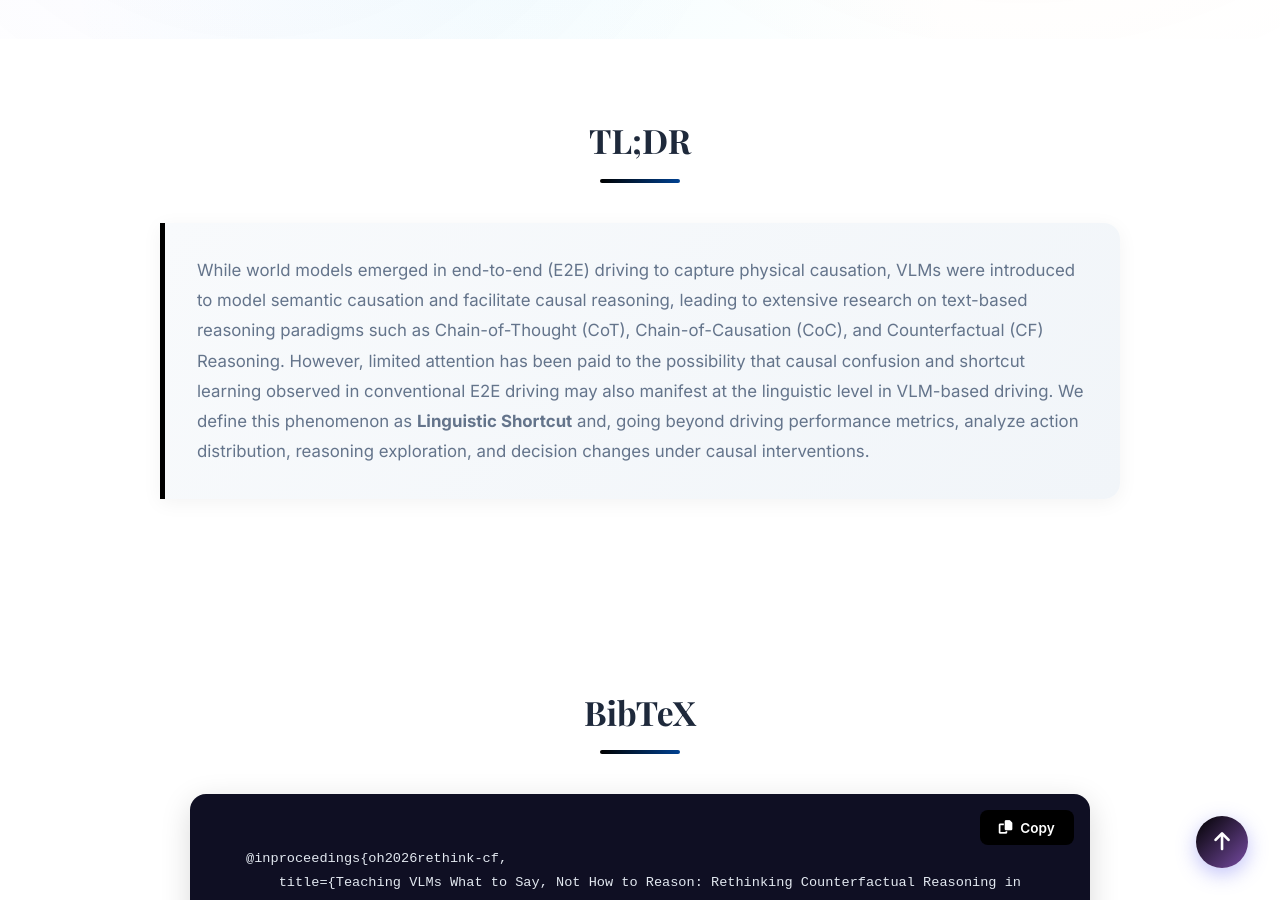
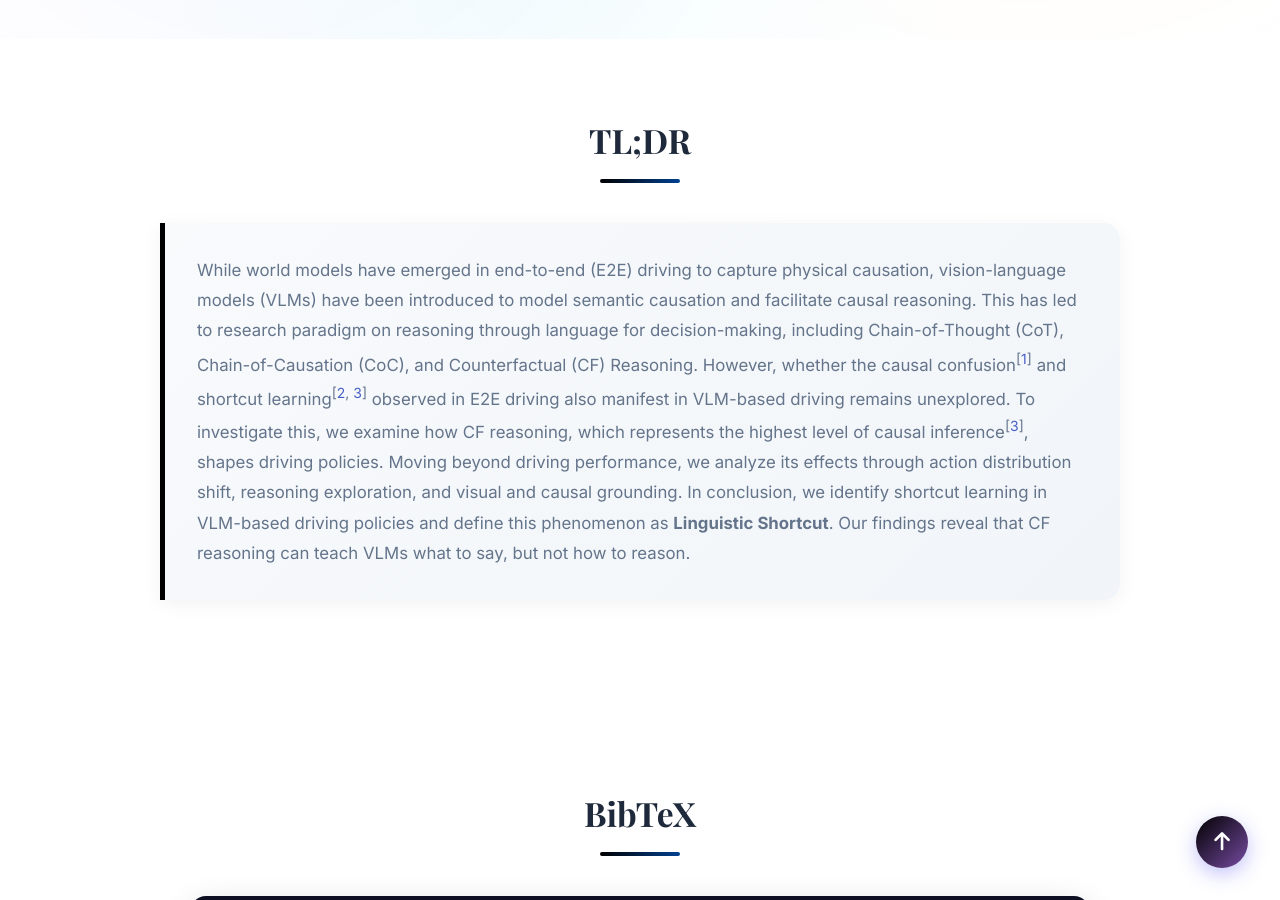
Before and after one commit to OPhD-hahao/OPhD-hahao.github.io, a Jekyll site: the page projects/Rethink-CF/index.html, which Jekyll copies as it is, in a window 1280 px wide and 900 px high, scrolled down 580 px. Built offline with Jekyll 4.4.1, drawn with Linux system fonts in a browser that asks for light colours; a style sheet for code colours, icons or effects is not loaded.

Commit message:
docs: edit TL;DR

```diff
--- a/projects/Rethink-CF/index.html
+++ b/projects/Rethink-CF/index.html
@@ -1040,14 +1040,13 @@ Rethinking Counterfactual Reasoning in Autonomous Driving</title>
 
       <div class="tldr-box">
         <p>
-          <!-- E2E 주행에서 World Model이 물리적 인과(physical causation)를 위해 등장했다면, VLM은 의미론적 인과와 인과 추론을 위해 도입되었고,
-          이에 따라 CoT, CoC, CF Reasoning 같은 텍스트 기반 추론 연구가 활발히 이어져 왔다.
-          그러나 E2E 주행의 causal confusion과 shortcut learning이 VLM 기반 주행에서도 언어 수준으로 옮겨올 수 있다는 문제의식은 부족했고,
-          본 연구는 이를 ‘Linguistic Shortcut’으로 정의하며 Driving Score 중심 평가에서 벗어나 행동 분포와 추론 과정을 직접 분석하는 평가 방식을 제안한다. -->
-          While world models emerged in end-to-end (E2E) driving to capture physical causation, VLMs were introduced to model semantic causation and facilitate causal reasoning,
-          leading to extensive research on text-based reasoning paradigms such as Chain-of-Thought (CoT), Chain-of-Causation (CoC), and Counterfactual (CF) Reasoning.
-          However, limited attention has been paid to the possibility that causal confusion and shortcut learning observed in conventional E2E driving may also manifest at the linguistic level in VLM-based driving.
-          We define this phenomenon as <b>Linguistic Shortcut</b> and, going beyond driving performance metrics, analyze action distribution, reasoning exploration, and decision changes under causal interventions.
+          While world models have emerged in end-to-end (E2E) driving to capture physical causation, vision-language models (VLMs) have been introduced to model semantic causation and facilitate causal reasoning.
+          This has led to research paradigm on reasoning through language for decision-making, including Chain-of-Thought (CoT), Chain-of-Causation (CoC), and Counterfactual (CF) Reasoning.
+          However, whether the causal confusion<sup>[<a href="https://arxiv.org/abs/2308.00398">1</a>]</sup> and shortcut learning<sup>[<a href="https://kesai.eu/blog/2026-06-26-lead/">2</a>, <a href="https://arxiv.org/abs/2312.03031">3</a>]</sup> observed in E2E driving also manifest in VLM-based driving remains unexplored.
+          To investigate this, we examine how CF reasoning, which represents the highest level of causal inference<sup>[<a href="https://d1wqtxts1xzle7.cloudfront.net/84468205/35a8d542d40b569f13c7403cd63728505ca3-libre.pdf?1650379097=&response-content-disposition=inline%3B+filename%3DThe_Book_of_Why_The_New_Science_of_Cause.pdf&Expires=1795604388&Signature=SJtvvZALpQ56JiyU6KcR~0mVvdIfNbrqPp2O22Di1TzK35-4aIsegCYukY5i~dSXbyAjECP0yUYY9AYkRhHt94~YL4eeMOwTcZllDD-ADjNwTtxQmO00iYXzRmKN3bjNNd-KUNk2or92d~~hfew3bLnyH7thhaBS2mYBrV8~zHg-9FB18Wpes571yS0JT6H3NW35V5I1dHmcckrAb6ubjlwL1lura3SX2eRBxMHDJPRZB0Mp-IABRAS~ViZKlUDdZ6-n2m6QKTjMlnUgMOrVbUSYuS4QBuZM-E058stF5CAAQ8aJKcUMn5ULmDjxq9XHHjvmdYmaei4J8bJ-nnKQ4g__&Key-Pair-Id=APKAJLOHF5GGSLRBV4ZA">3</a>]</sup>, shapes driving policies.
+          Moving beyond driving performance, we analyze its effects through action distribution shift, reasoning exploration, and visual and causal grounding.
+          In conclusion, we identify shortcut learning in VLM-based driving policies and define this phenomenon as <b>Linguistic Shortcut</b>.
+          Our findings reveal that CF reasoning can teach VLMs what to say, but not how to reason.
         </p>
       </div>
     </div>
```
